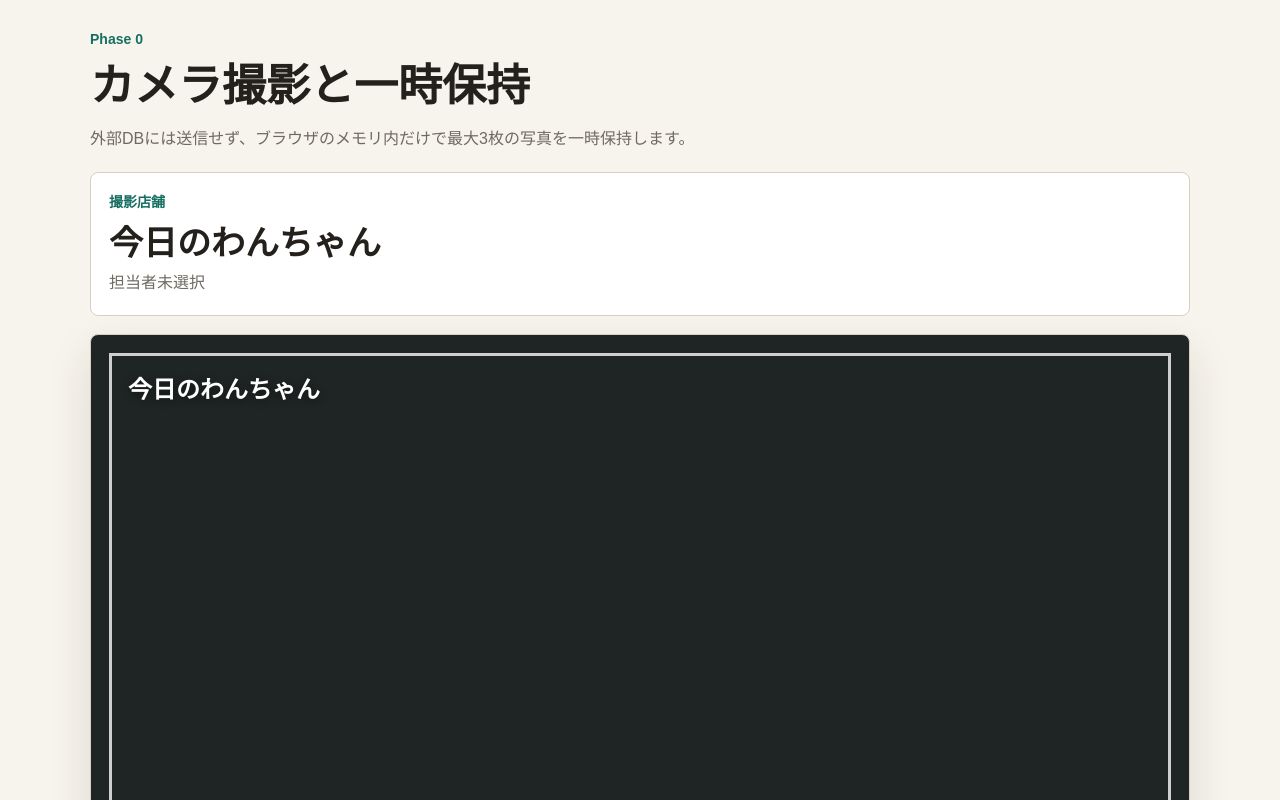
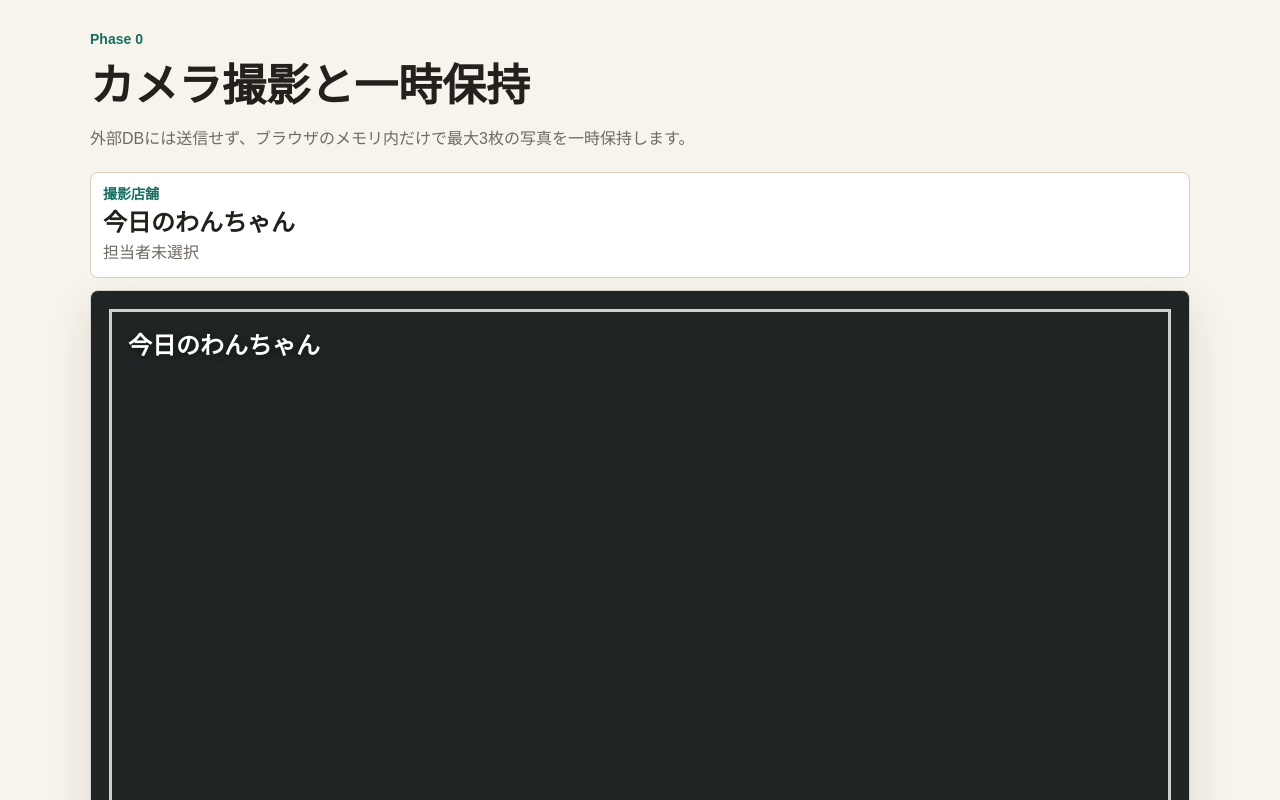
Before and after one commit to hirotaro-suzuki/dog-sns-prototype, a Next.js app: page / in a window 1280 px wide. Shown: the top 800 px of the page. Built offline with nearby package versions, Linux system fonts and the light colour scheme.

Commit message:
Reduce top chrome around capture and editor frames

```diff
--- a/src/app/globals.css
+++ b/src/app/globals.css
@@ -49,9 +49,17 @@ canvas {
   padding: 28px;
 }
 
+.store-app-shell {
+  padding-top: 12px;
+}
+
 .workspace {
   max-width: 1100px;
   margin: 0 auto;
+}
+
+.store-workspace {
+  max-width: 760px;
 }
 
 .narrow-workspace {
@@ -61,6 +69,14 @@ canvas {
 .page-heading,
 .section-heading {
   margin-bottom: 20px;
+}
+
+.compact-section-heading {
+  margin-bottom: 10px;
+}
+
+.compact-section-heading h2 {
+  margin-bottom: 6px;
 }
 
 .eyebrow {
@@ -92,7 +108,7 @@ p {
 
 .camera-panel {
   display: grid;
-  gap: 18px;
+  gap: 12px;
 }
 
 .login-panel {
@@ -126,8 +142,21 @@ p {
   justify-content: space-between;
 }
 
+.compact-action-bar {
+  padding: 10px 12px;
+}
+
 .top-action-bar h2 {
   margin-bottom: 6px;
+}
+
+.compact-action-bar h2 {
+  font-size: 24px;
+  margin-bottom: 2px;
+}
+
+.compact-action-bar .eyebrow {
+  margin-bottom: 2px;
 }
 
 .store-settings-panel {
@@ -271,7 +300,7 @@ p {
 .toolbar {
   display: flex;
   flex-wrap: wrap;
-  gap: 12px;
+  gap: 10px;
   align-items: center;
 }
 
@@ -479,6 +508,10 @@ p {
     padding: 18px;
   }
 
+  .store-app-shell {
+    padding-top: 8px;
+  }
+
   .photo-grid,
   .form-grid,
   .staff-selector {
```
